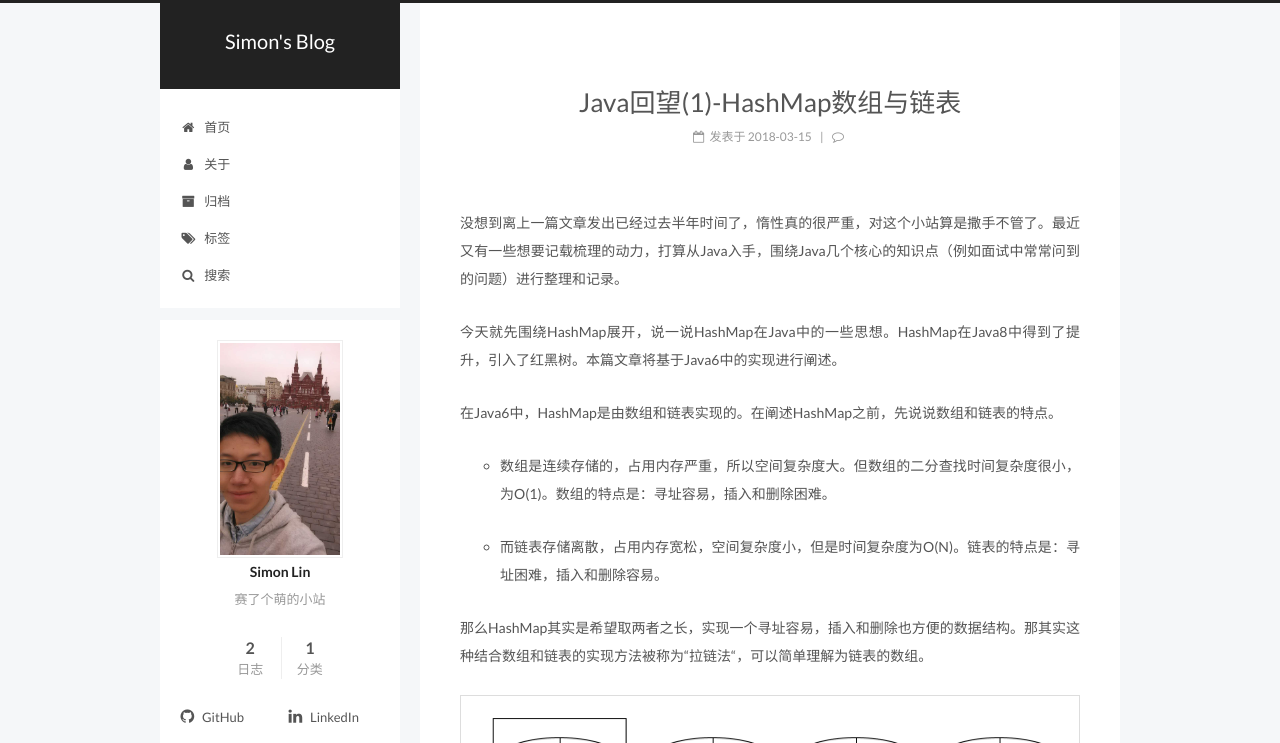
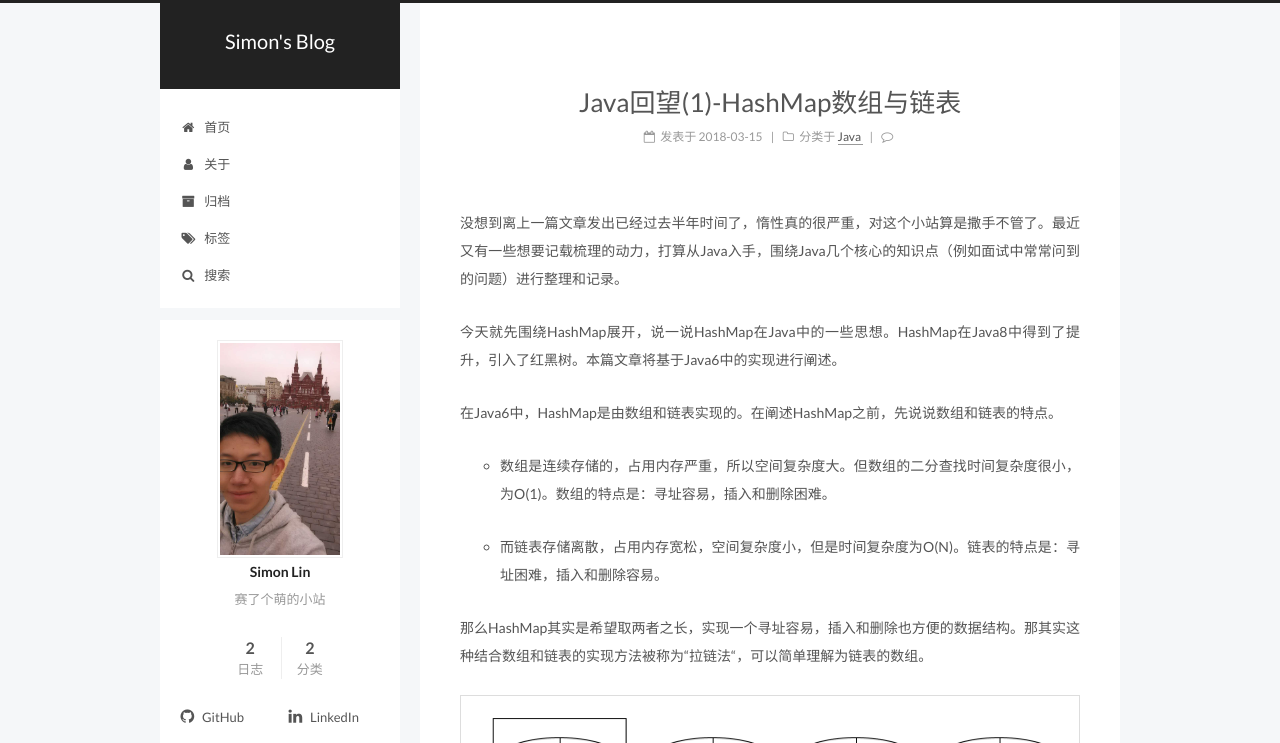
Before and after one commit to lsm2333/lsm2333.github.com, a Jekyll site: the page built from _posts/2018-03-15-java-(1)-hash-map-array-and-linked-list.md, in a window 1280 px wide. Shown: the top 743 px of the page. Built offline with Jekyll 4.4.1, drawn with Linux system fonts in a browser that asks for light colours; comment, search, counter and statistics services are not loaded.

Commit message:
change file header

```diff
--- a/_posts/2018-03-15-java-(1)-hash-map-array-and-linked-list.md
+++ b/_posts/2018-03-15-java-(1)-hash-map-array-and-linked-list.md
@@ -1,8 +1,12 @@
 ---
 layout: post
+category: Java
 title: Java回望(1)-HashMap数组与链表
+tagline: by Snail
+tags:
+  - Java
+published: true
 date: 2018-03-15 22:34:09 +08:00
-tags: "Java"
 ---
 
 没想到离上一篇文章发出已经过去半年时间了，惰性真的很严重，对这个小站算是撒手不管了。最近又有一些想要记载梳理的动力，打算从Java入手，围绕Java几个核心的知识点（例如面试中常常问到的问题）进行整理和记录。
```
